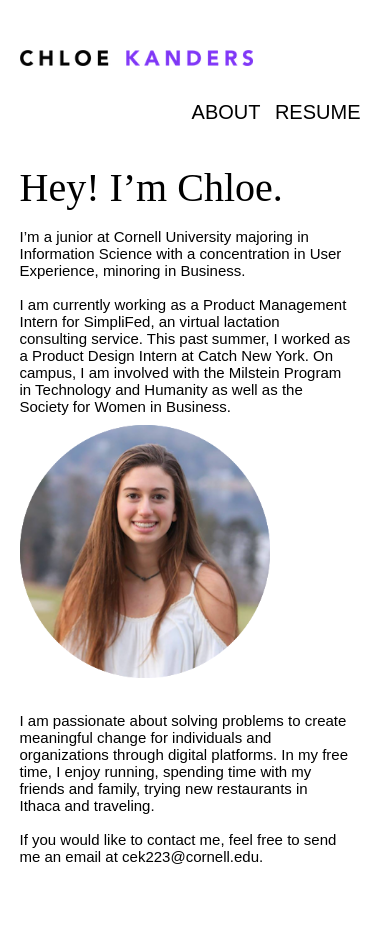
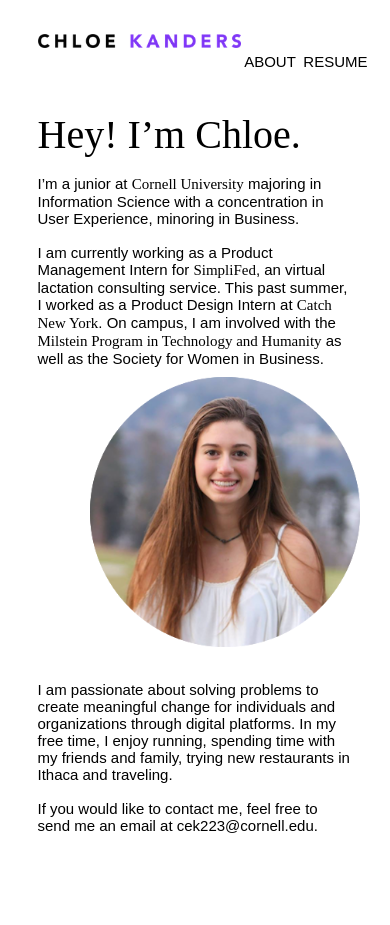
Before and after one commit to cekanders/cekanders.github.io, a PHP site: page /me.php in a window 390 px wide. After the commit the page ends 833 px from the top, so only its background shows below. Run offline with PHP 8.4, Linux system fonts and the light colour scheme; data that the repository does not hold is empty.

Commit message:
Add files via upload

```diff
--- a/styles/theme.css
+++ b/styles/theme.css
@@ -96,7 +96,6 @@ img {
     padding-right: 30px;
 }
 
-
 .gallery a img:last-child {
     display: none;
   }
@@ -152,6 +151,24 @@ img {
     padding-top: 40px;
 }
 
+.row2 a:link{
+    text-decoration: none;
+    color: black;
+    font-family: 'Avenir Heavy';
+}
+
+.row2 a:visited{
+    text-decoration: none;
+    color: black;
+    font-family: 'Avenir Heavy';
+}
+
+.row2 a:hover{
+    text-decoration: none;
+    color: #7C38F2;
+    font-family: 'Avenir Heavy';
+}
+
 .space {
     padding-bottom: 20px;
 }
@@ -165,14 +182,33 @@ img {
     margin: 0;
 }
 
+.current_page {
+    border-bottom: solid;
+    border-color: #7C38F2;
+    background-color: white;
+    padding: 5px;
+    border-width: 5px;
+}
+
+@media (max-width: 1205px) {
+    .row2 img{
+        height: 300px;
+        width: 300px;
+    }
+}
+
 @media (max-width: 600px) {
     body {
         width: 100%;
         font-family: "Avenir", sans-serif;
-        padding-top: 50px;
+        padding-top: 30px;
         padding-bottom: 50px;
         padding-left: 5%;
         padding-right: 5%;
+    }
+
+    body p {
+       margin-left: 18px;
     }
 
     h1{
@@ -196,24 +232,46 @@ img {
 
     .row2{
         display: block;
+        flex-direction: column-reverse;
+
+    }
+
+    .row2 img{
+        margin-left: 20%;
     }
 
     .row{
         display: block;
     }
 
-    .intro {
-        padding-top: 30px;
-        padding-bottom: 10px;
-    }
 
     .intro p {
-        font-size: 40px ;
+        font-size: 75px ;
         font-family: "Avenir Heavy", sans-serif;
     }
 
+    .alignleft img {
+        max-width: 70%;
+        padding-bottom: 0px;
+        padding-right: 2px;
+        padding-left: 18px;
+    }
+
+    .alignright li {
+        font-size: 15px;
+        padding-top: 0px;
+        padding-bottom: 0px;
+        padding-right: 3px;
+    }
+
+    .current_page {
+        border-width: 2px;
+        padding: 0px;
+    }
+
+
     img {
-        max-width: 80%;
+        max-width: 100%;
         height: auto;
         padding-bottom: 30px;
         padding-right: 30px;
```
